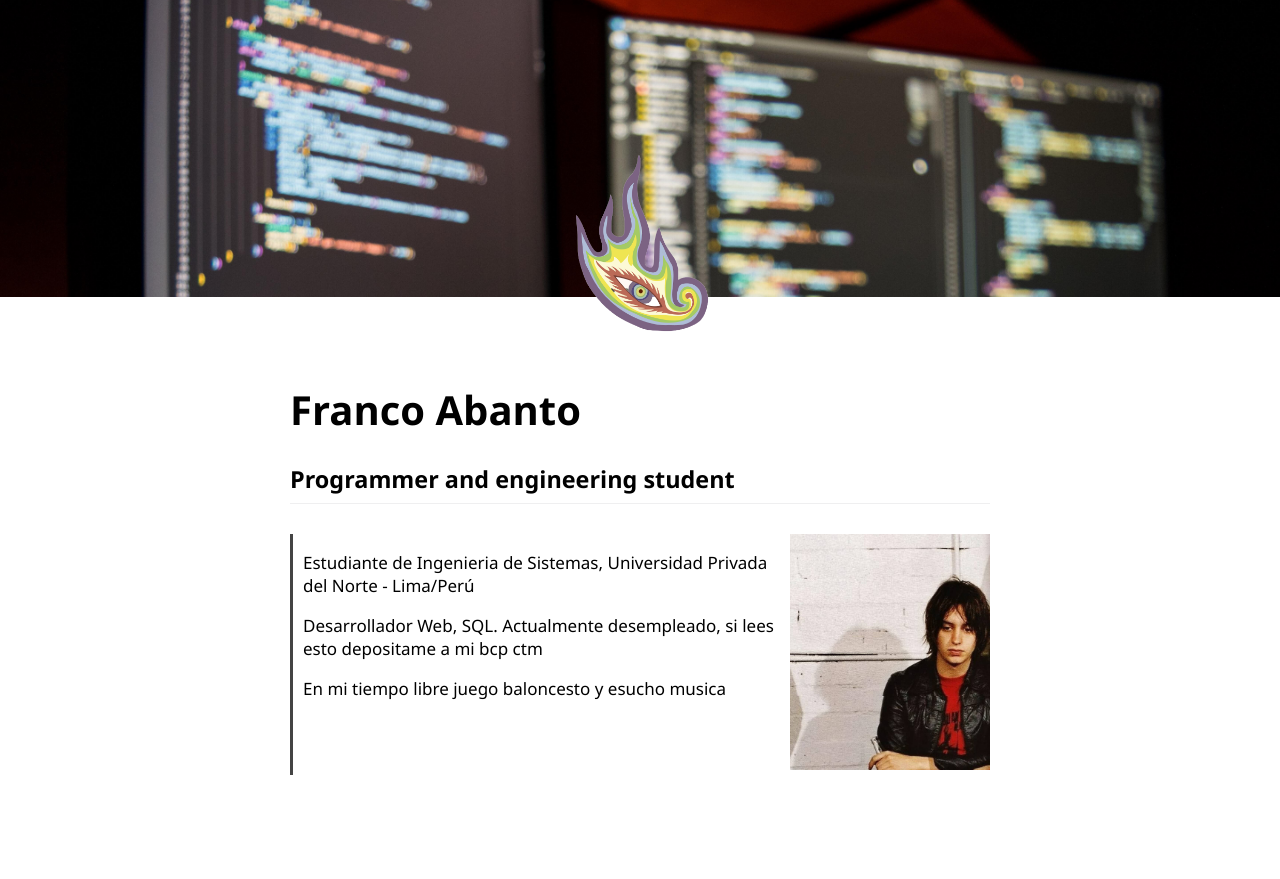
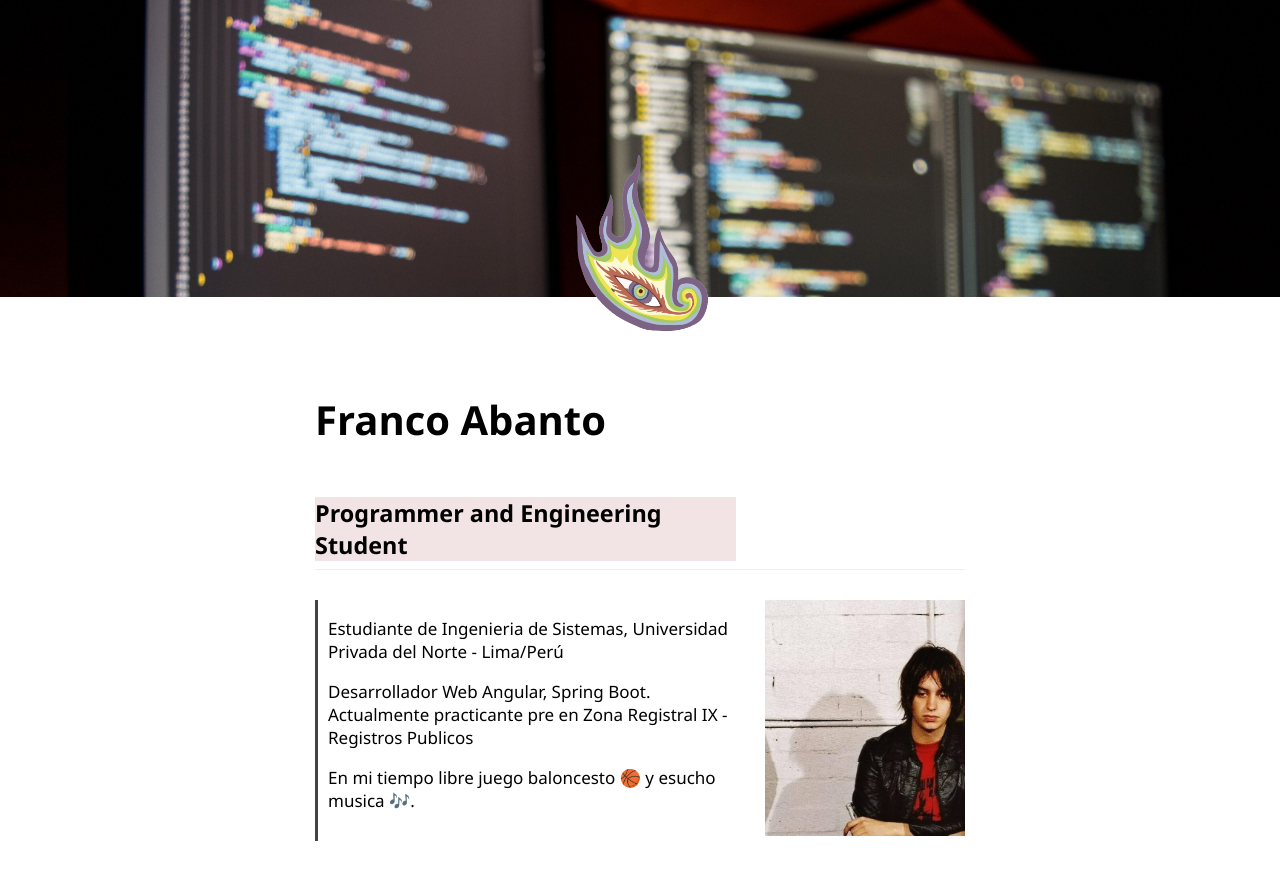
Before and after one commit to Franco-Abanto/francoabanto.dev, a plain HTML site: page index.html in a window 1280 px wide. Shown: the part 73-952 px from the top of the page. Drawn offline with Linux system fonts and the light colour scheme.

Commit message:
Second Version

```diff
--- a/assets/css/styless.css
+++ b/assets/css/styless.css
@@ -105,9 +105,9 @@ body{
 }
 
 .content{
-    max-width: 700px;
+    max-width: 650px;
     margin: auto;
-    margin-top: 40px;
+    margin-top: 50px;
     margin-bottom: 400px;
 }
 
@@ -115,10 +115,14 @@ body{
     width: 100%;
     text-align: left;
     font-size: 20px;
+}
 
+.title h1{
+    margin-bottom: 50px;
 }
 
 .title h3{
+    width: 421px;
     margin-bottom: 0px;
 }
 
@@ -134,8 +138,6 @@ body{
 }
 
 .description{
-    /*float: left;
-    width: 400px;*/
     text-align: left;
     font-size: 17px;
     padding-left: 10px;
@@ -144,7 +146,7 @@ body{
 }
 
 .avatar{
-    padding-left: 10px;
+    padding-left: 20px;
 }
 
 .avatar img{
@@ -208,6 +210,11 @@ body{
     font-size: 16px;
 }
 
+.sombreado{
+
+    background: rgb(242, 228, 228);
+}
+
 /*Responsive*/
 
 @media(max-width: 1190px){
@@ -224,6 +231,10 @@ body{
 
     .title{
         font-size: 16px;
+    }
+
+    .title h3{
+        width: 340px;
     }
 }
 
--- a/index.html
+++ b/index.html
@@ -53,15 +53,16 @@
 
     <div class="content">
         <div class="title">
-            <h1>Franco Abanto</h1>
-            <h3>Programmer and engineering student</h3>
+            <h1> Franco Abanto</h1>
+            <h3 class="sombreado"> Programmer and Engineering Student</h3>
             <div class="separator"></div>
+            <div class="clearfix"></div>
         </div>
         <div id="presentation">
             <div class="description">
                 <p>Estudiante de Ingenieria de Sistemas, Universidad Privada del Norte - Lima/Perú</p>
-                <p>Desarrollador Web, SQL. Actualmente desempleado, si lees esto depositame a mi bcp ctm</p>
-                <p>En mi tiempo libre juego baloncesto y esucho musica</p>
+                <p>Desarrollador Web Angular, Spring Boot. Actualmente practicante pre en Zona Registral IX - Registros Publicos </p>
+                <p>En mi tiempo libre juego baloncesto 🏀 y esucho musica 🎶.</p>
             </div>
             <div class="avatar">
                 <img src="assets/images/yo5.jpg" title="yo">
```
